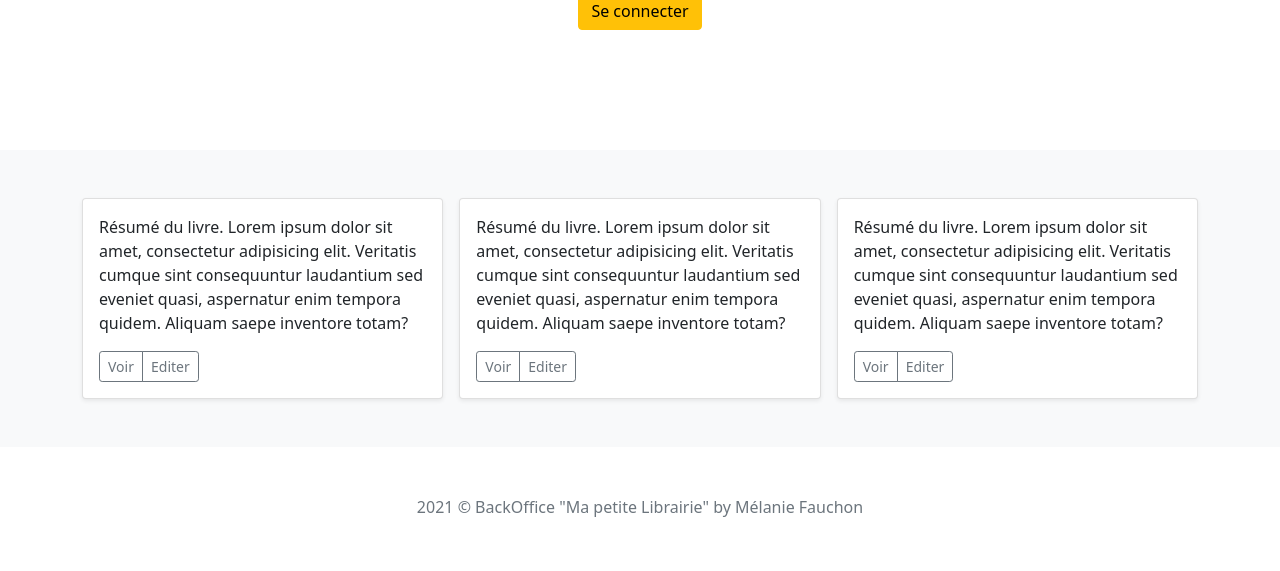
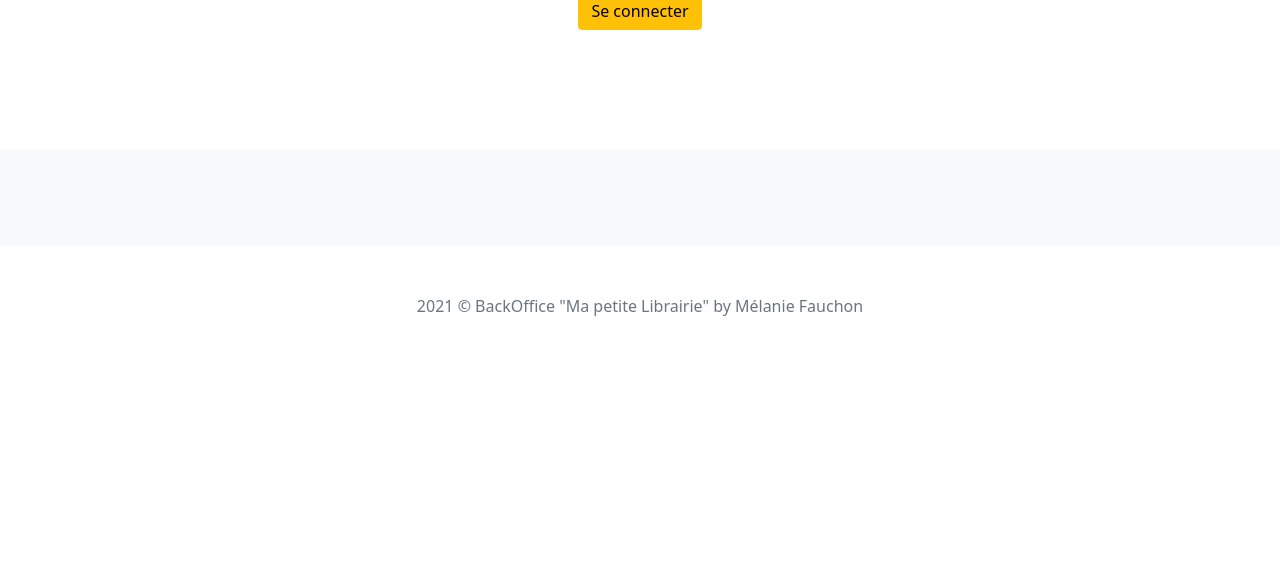
Before and after one commit to melaniefauchon/backoffice, a Symfony app: template templates/home/homepage.html.twig in a window 1280 px wide. Shown: the part 318-889 px from the top of the page. After the commit the page ends 634 px from the top, so only its background shows below. Run offline with Twig, Linux system fonts and the light colour scheme; the template is opened without the code that fills it, so the values that code supplies are empty; some libraries are stand-ins or nearby versions.

Commit message:
Affichage dynamique sur la homepage

```diff
--- a/templates/home/homepage.html.twig
+++ b/templates/home/homepage.html.twig
@@ -16,11 +16,15 @@
         <div class="py-5 bg-light">
             <div class="container">
                 <div class="row row-cols-1 row-cols-sm-2 row-cols-md-3 g-3">
+                    {% for book in books %}
+
                     <div class="col">
                         <div class="card shadow-sm">
                             <img src="" alt="" class="bd-placeholder-img card-img-top">
                             <div class="card-body">
-                                <p class="card-text">Résumé du livre. Lorem ipsum dolor sit amet, consectetur adipisicing elit. Veritatis cumque sint consequuntur laudantium sed eveniet quasi, aspernatur enim tempora quidem. Aliquam saepe inventore totam?</p>
+                            <h5 class="card-title">{{book.title}}</h5>
+                            <span class="text-muted mb-2">{{book.author.firstname ~ ' ' ~ book.author.lastname }}</span>
+                                <p class="card-text mt-2">{{book.summary}}</p>
                                 <div class="d-flex justify-content-between align-items-center">
                                     <div class="btn-group">
                                         <a href="#" class="btn btn-sm btn-outline-secondary">Voir</a>
@@ -30,36 +34,8 @@
                             </div>
                         </div>
                     </div>
+                    {% endfor %}
 
-                    <div class="col">
-                        <div class="card shadow-sm">
-                            <img src="" alt="" class="bd-placeholder-img card-img-top">
-                            <div class="card-body">
-                                <p class="card-text">Résumé du livre. Lorem ipsum dolor sit amet, consectetur adipisicing elit. Veritatis cumque sint consequuntur laudantium sed eveniet quasi, aspernatur enim tempora quidem. Aliquam saepe inventore totam?</p>
-                                <div class="d-flex justify-content-between align-items-center">
-                                    <div class="btn-group">
-                                        <a href="#" class="btn btn-sm btn-outline-secondary">Voir</a>
-                                        <a href="#" class="btn btn-sm btn-outline-secondary">Editer</a>
-                                    </div>
-                                </div>
-                            </div>
-                        </div>
-                    </div>
-
-                    <div class="col">
-                        <div class="card shadow-sm">
-                            <img src="" alt="" class="bd-placeholder-img card-img-top">
-                            <div class="card-body">
-                                <p class="card-text">Résumé du livre. Lorem ipsum dolor sit amet, consectetur adipisicing elit. Veritatis cumque sint consequuntur laudantium sed eveniet quasi, aspernatur enim tempora quidem. Aliquam saepe inventore totam?</p>
-                                <div class="d-flex justify-content-between align-items-center">
-                                    <div class="btn-group">
-                                        <a href="#" class="btn btn-sm btn-outline-secondary">Voir</a>
-                                        <a href="#" class="btn btn-sm btn-outline-secondary">Editer</a>
-                                    </div>
-                                </div>
-                            </div>
-                        </div>
-                    </div>
                 </div>
             </div>
         </div>
```
Also changed, not shown: src/Controller/HomeController.php (+7 -2 lines).
